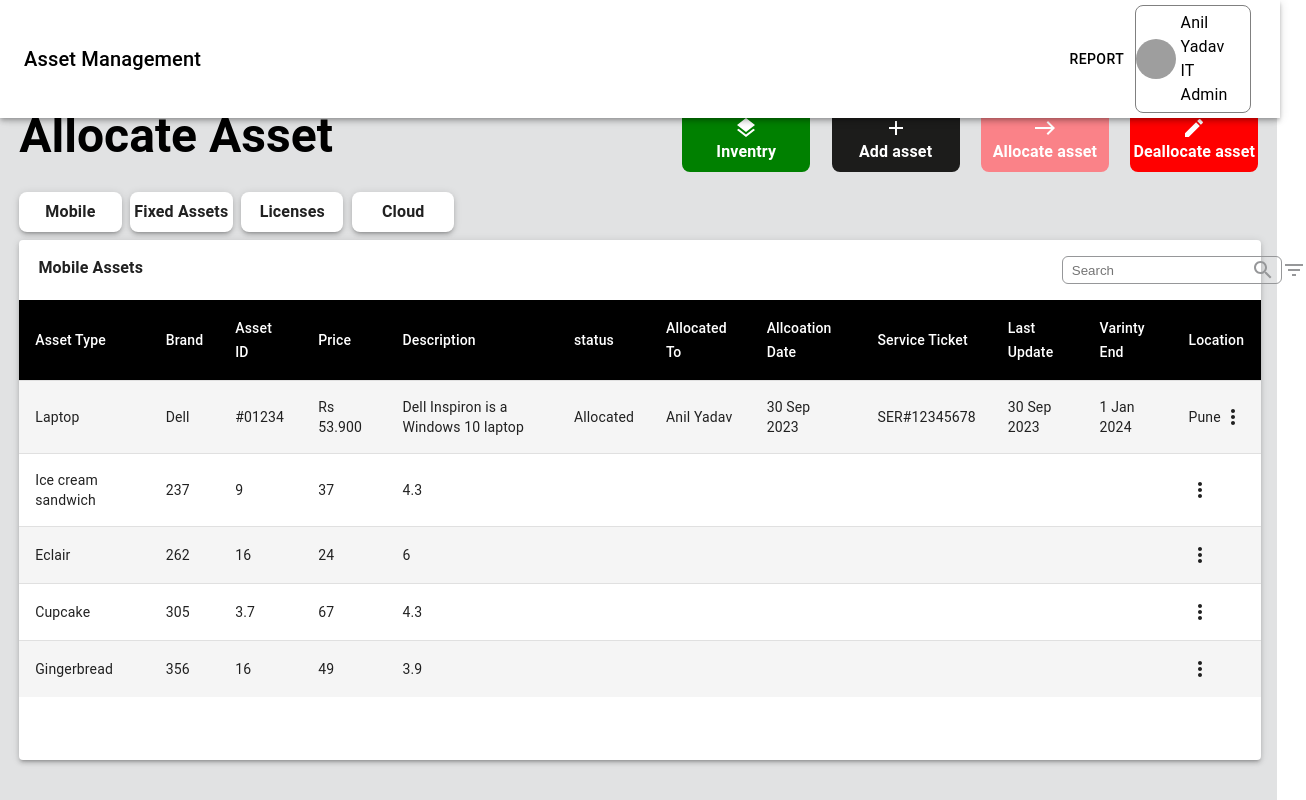
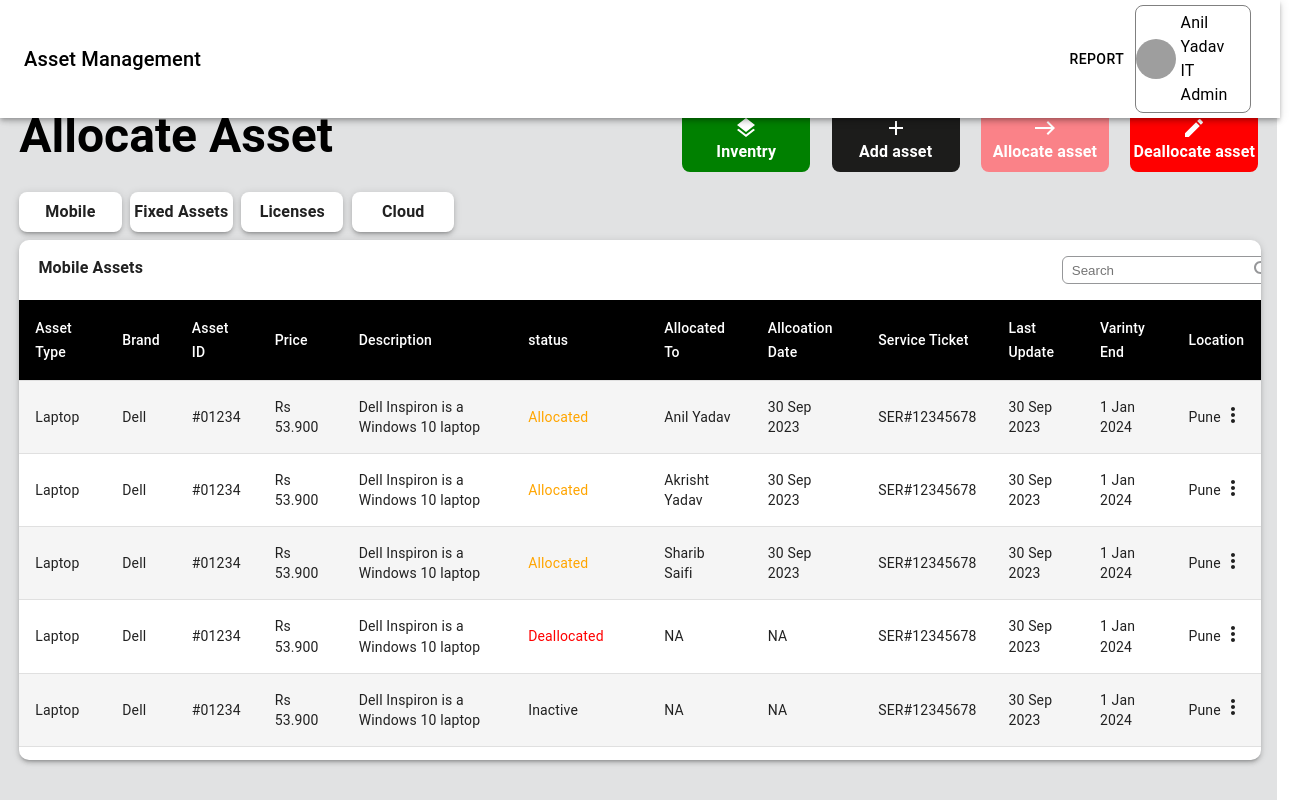
Before and after one commit to anil1707/asset-managment, a React (Create React App) app: page / in a window 1280 px wide. Shown: the whole page, 1306 px wide, since content can reach past the window. Built offline with nearby package versions, Linux system fonts and the light colour scheme; grey boxes are pictures that could not be loaded.

Commit message:
populate table

```diff
--- a/src/App.js
+++ b/src/App.js
@@ -1,3 +1,4 @@
+
 import Home from "./component/Home";
 import Nav from "./component/Nav";
 
--- a/src/component/Home.js
+++ b/src/component/Home.js
@@ -1,46 +1,12 @@
-import {
-  Box,
-  Button,
-  Paper,
-  Table,
-  TableBody,
-  TableCell,
-  TableContainer,
-  TableHead,
-  TableRow,
-  TextField,
-  Typography,
-  styled,
-  tableCellClasses,
-} from "@mui/material";
-import React from "react";
+import { Box, Paper, Typography } from "@mui/material";
+import React, { useState } from "react";
 import AddIcon from "@mui/icons-material/Add";
 import EastIcon from "@mui/icons-material/East";
 import EditIcon from "@mui/icons-material/Edit";
 import LayersIcon from "@mui/icons-material/Layers";
 import FilterListIcon from "@mui/icons-material/FilterList";
 import SearchIcon from "@mui/icons-material/Search";
-import MoreVertIcon from "@mui/icons-material/MoreVert";
-
-const StyledTableCell = styled(TableCell)(({ theme }) => ({
-  [`&.${tableCellClasses.head}`]: {
-    backgroundColor: theme.palette.common.black,
-    color: theme.palette.common.white,
-  },
-  [`&.${tableCellClasses.body}`]: {
-    fontSize: 14,
-  },
-}));
-
-const StyledTableRow = styled(TableRow)(({ theme }) => ({
-  "&:nth-of-type(odd)": {
-    backgroundColor: theme.palette.action.hover,
-  },
-  // hide last border
-  "&:last-child td, &:last-child th": {
-    border: 0,
-  },
-}));
+import TableComponent from "./TableComponent";
 
 function createData(
   assetType,
@@ -87,13 +53,175 @@ const rows = [
     "1 Jan 2024",
     "Pune"
   ),
-  createData("Ice cream sandwich", 237, 9.0, 37, 4.3),
-  createData("Eclair", 262, 16.0, 24, 6.0),
-  createData("Cupcake", 305, 3.7, 67, 4.3),
-  createData("Gingerbread", 356, 16.0, 49, 3.9),
+  createData(
+    "Laptop",
+    "Dell",
+    "#01234",
+    "Rs 53.900",
+    "Dell Inspiron is a Windows 10 laptop",
+    "Allocated",
+    "Akrisht Yadav",
+    "30 Sep 2023",
+    "SER#12345678",
+    "30 Sep 2023",
+    "1 Jan 2024",
+    "Pune"
+  ),
+  createData(
+    "Laptop",
+    "Dell",
+    "#01234",
+    "Rs 53.900",
+    "Dell Inspiron is a Windows 10 laptop",
+    "Allocated",
+    "Sharib Saifi",
+    "30 Sep 2023",
+    "SER#12345678",
+    "30 Sep 2023",
+    "1 Jan 2024",
+    "Pune"
+  ),
+  createData(
+    "Laptop",
+    "Dell",
+    "#01234",
+    "Rs 53.900",
+    "Dell Inspiron is a Windows 10 laptop",
+    "Deallocated",
+    "NA",
+    "NA",
+    "SER#12345678",
+    "30 Sep 2023",
+    "1 Jan 2024",
+    "Pune"
+  ),
+  createData(
+    "Laptop",
+    "Dell",
+    "#01234",
+    "Rs 53.900",
+    "Dell Inspiron is a Windows 10 laptop",
+    "Inactive",
+    "NA",
+    "NA",
+    "SER#12345678",
+    "30 Sep 2023",
+    "1 Jan 2024",
+    "Pune"
+  ),
+  createData(
+    "Laptop",
+    "Dell",
+    "#01234",
+    "Rs 53.900",
+    "Dell Inspiron is a Windows 10 laptop",
+    "Allocated",
+    "Anil Yadav",
+    "30 Sep 2023",
+    "SER#12345678",
+    "30 Sep 2023",
+    "1 Jan 2024",
+    "Pune"
+  ),
+  createData(
+    "Laptop",
+    "Dell",
+    "#01234",
+    "Rs 53.900",
+    "Dell Inspiron is a Windows 10 laptop",
+    "Defactive",
+    "NA",
+    "NA",
+    "SER#12345678",
+    "30 Sep 2023",
+    "1 Jan 2024",
+    "Pune"
+  ),
+  createData(
+    "Laptop",
+    "Dell",
+    "#01234",
+    "Rs 53.900",
+    "Dell Inspiron is a Windows 10 laptop",
+    "Available for allocation",
+    "NA",
+    "NA",
+    "SER#12345678",
+    "30 Sep 2023",
+    "1 Jan 2024",
+    "Pune"
+  ),
+  createData(
+    "Laptop",
+    "Dell",
+    "#01234",
+    "Rs 53.900",
+    "Dell Inspiron is a Windows 10 laptop",
+    "Available for allocation",
+    "NA",
+    "NA",
+    "SER#12345678",
+    "30 Sep 2023",
+    "1 Jan 2024",
+    "Pune"
+  ),
+  createData(
+    "Laptop",
+    "Dell",
+    "#01234",
+    "Rs 53.900",
+    "Dell Inspiron is a Windows 10 laptop",
+    "Available for allocation",
+    "NA",
+    "NA",
+    "SER#12345678",
+    "30 Sep 2023",
+    "1 Jan 2024",
+    "Pune"
+  ),
 ];
 
 const Home = () => {
+  const [isOnInventry, setIsOnInventry] = useState(false);
+  const [isOnAllocateAssete, setIsOnAllocateAssete] = useState(false);
+  const [isOnDeallocate, setIsOnDeallocate] = useState(false);
+  const [selectTab, setSelectTab] = useState("")
+
+  // const [anchorEl, setAnchorEl] = React.useState(null);
+  // const open = Boolean(anchorEl);
+  // const handleClick = (event) => {
+  //   setAnchorEl(event.currentTarget);
+  // };
+  // const handleClose = () => {
+  //   setAnchorEl(null);
+  // };
+
+  // return focus to the button when we transitioned from !open -> open
+
+  const clickOnInventy = () => {
+    setIsOnInventry(true);
+    setIsOnAllocateAssete(false);
+    setIsOnDeallocate(false);
+    setSelectTab("inventry")
+  };
+  const clickOnAllocateAsset = () => {
+    setIsOnAllocateAssete(true);
+    setIsOnInventry(false);
+    setIsOnDeallocate(false);
+    setSelectTab("allocateAsset")
+  };
+  const clickOnDeallocate = () => {
+    setIsOnDeallocate(true);
+    setIsOnInventry(false);
+    setIsOnAllocateAssete(false);
+    setSelectTab("deallocate")
+  };
+  const clickOnAddAsset = () => {
+    setIsOnDeallocate(false);
+    setIsOnInventry(false);
+    setIsOnAllocateAssete(false);
+    setSelectTab("");
+  };
   return (
     <Box sx={{ marginTop: "7.3vh" }}>
       <Box sx={{ display: "flex", padding: "50px 0 20px 0", color: "white" }}>
@@ -114,7 +242,9 @@ const Home = () => {
           }}
         >
           <Box
-            sx={{
+            sx={
+              !isOnInventry
+                ? {
                     display: "flex",
                     flexDirection: "column",
                     justifyContent: "center",
@@ -123,7 +253,21 @@ const Home = () => {
                     borderRadius: "8px",
                     width: "10vw",
                     height: "8vh",
-            }}
+                    cursor: "pointer",
+                  }
+                : {
+                    display: "flex",
+                    flexDirection: "column",
+                    justifyContent: "center",
+                    alignItems: "center",
+                    color: "green",
+                    borderRadius: "8px",
+                    width: "10vw",
+                    height: "8vh",
+                    borderBottom: "8px solid green",
+                  }
+            }
+            onClick={clickOnInventy}
           >
             <LayersIcon />
             <Typography sx={{ fontWeight: "bold" }}>Inventry</Typography>
@@ -139,12 +283,15 @@ const Home = () => {
               width: "10vw",
               height: "8vh",
             }}
+            onClick={clickOnAddAsset}
           >
             <AddIcon />
             <Typography sx={{ fontWeight: "bold" }}>Add asset</Typography>
           </Box>
           <Box
-            sx={{
+            sx={
+              !isOnAllocateAssete
+                ? {
                     display: "flex",
                     flexDirection: "column",
                     justifyContent: "center",
@@ -153,13 +300,29 @@ const Home = () => {
                     borderRadius: "8px",
                     width: "10vw",
                     height: "8vh",
-            }}
+                    cursor: "pointer",
+                  }
+                : {
+                    display: "flex",
+                    flexDirection: "column",
+                    justifyContent: "center",
+                    alignItems: "center",
+                    color: "#fa8288",
+                    borderRadius: "8px",
+                    width: "10vw",
+                    height: "8vh",
+                    borderBottom: "8px solid #fa8288",
+                  }
+            }
+            onClick={clickOnAllocateAsset}
           >
             <EastIcon />
             <Typography sx={{ fontWeight: "bold" }}>Allocate asset</Typography>
           </Box>
           <Box
-            sx={{
+            sx={
+              !isOnDeallocate
+                ? {
                     display: "flex",
                     flexDirection: "column",
                     justifyContent: "center",
@@ -168,7 +331,21 @@ const Home = () => {
                     borderRadius: "8px",
                     width: "10vw",
                     height: "8vh",
-            }}
+                    cursor: "pointer",
+                  }
+                : {
+                    display: "flex",
+                    flexDirection: "column",
+                    justifyContent: "center",
+                    alignItems: "center",
+                    color: "red",
+                    borderRadius: "8px",
+                    width: "10vw",
+                    height: "8vh",
+                    borderBottom: "8px solid red",
+                  }
+            }
+            onClick={clickOnDeallocate}
           >
             <EditIcon />
             <Typography sx={{ fontWeight: "bold" }}>
@@ -248,9 +425,11 @@ const Home = () => {
           elevation={3}
           sx={{
             width: "97vw",
-            height: "65vh",
+            maxHeight: "65vh",
             margin: "1vh 0 0 1.5vw",
             position: "relative",
+            overflow: "hidden",
+            borderRadius: "10px",
           }}
         >
           <Box
@@ -289,69 +468,7 @@ const Home = () => {
               <FilterListIcon sx={{ color: "#969799" }} />
             </Box>
           </Box>
-          <TableContainer>
-            <Table sx={{ minWidth: 700 }} aria-label="customized table">
-              <TableHead>
-                <TableRow>
-                  <StyledTableCell>Asset Type</StyledTableCell>
-                  <StyledTableCell align="left">Brand</StyledTableCell>
-                  <StyledTableCell align="left">Asset ID</StyledTableCell>
-                  <StyledTableCell align="left">Price</StyledTableCell>
-                  <StyledTableCell align="left">Description</StyledTableCell>
-                  <StyledTableCell align="left">status</StyledTableCell>
-                  <StyledTableCell align="left">Allocated To</StyledTableCell>
-                  <StyledTableCell align="left">
-                    Allcoation Date
-                  </StyledTableCell>
-                  <StyledTableCell align="left">Service Ticket</StyledTableCell>
-                  <StyledTableCell align="left">Last Update</StyledTableCell>
-                  <StyledTableCell align="left">Varinty End</StyledTableCell>
-                  <StyledTableCell align="left">Location</StyledTableCell>
-                </TableRow>
-              </TableHead>
-              <TableBody>
-                {rows.map((row) => (
-                  <StyledTableRow key={row.assetId}>
-                    <StyledTableCell align="left">
-                      {row.assetType}
-                    </StyledTableCell>
-                    <StyledTableCell component="th" scope="row">
-                      {row.brand}
-                    </StyledTableCell>
-                    <StyledTableCell align="left">
-                      {row.assetId}
-                    </StyledTableCell>
-                    <StyledTableCell align="left">{row.price}</StyledTableCell>
-                    <StyledTableCell align="left">
-                      {row.description}
-                    </StyledTableCell>
-                    <StyledTableCell align="left">{row.status}</StyledTableCell>
-                    <StyledTableCell align="left">
-                      {row.allocatedTo}
-                    </StyledTableCell>
-                    <StyledTableCell align="left">
-                      {row.allocationDate}
-                    </StyledTableCell>
-                    <StyledTableCell align="left">
-                      {row.serviceTicket}
-                    </StyledTableCell>
-                    <StyledTableCell align="left">
-                      {row.lastUpdate}
-                    </StyledTableCell>
-                    <StyledTableCell align="left">
-                      {row.varintyEnd}
-                    </StyledTableCell>
-                    <StyledTableCell align="left" width={"5.5%"}>
-                      <Box sx={{display:"flex", justifyContent:"space-between", alignItems:"center"}}>
-                        {row.location} <MoreVertIcon />
-                       </Box>
-                    </StyledTableCell>
-                  </StyledTableRow>
-                ))}
-
-              </TableBody>
-            </Table>
-          </TableContainer>
+          <TableComponent rows={rows} selectedTab = {selectTab} />
         </Paper>
       </Box>
     </Box>
--- /dev/null
+++ b/src/component/TableComponent.js
@@ -0,0 +1,194 @@
+import {
+  Box,
+  Table,
+  TableBody,
+  TableCell,
+  TableContainer,
+  TableHead,
+  TableRow,
+  tableCellClasses,
+  styled,
+  Popper,
+  Grow,
+  Paper,
+  ClickAwayListener,
+  MenuList,
+} from "@mui/material";
+import React from "react";
+import MoreVertIcon from "@mui/icons-material/MoreVert";
+
+const TableComponent = ({ rows, selectedTab }) => {
+  console.log(selectedTab);
+  const anchorRef = React.useRef(null);
+  const [open, setOpen] = React.useState(false);
+  const prevOpen = React.useRef(open);
+  React.useEffect(() => {
+    if (prevOpen.current === true && open === false) {
+      anchorRef.current.focus();
+    }
+
+    prevOpen.current = open;
+  }, [open]);
+  const handleToggle = () => {
+    setOpen((prevOpen) => !prevOpen);
+  };
+  const StyledTableCell = styled(TableCell)(({ theme }) => ({
+    [`&.${tableCellClasses.head}`]: {
+      backgroundColor: theme.palette.common.black,
+      color: theme.palette.common.white,
+    },
+    [`&.${tableCellClasses.body}`]: {
+      fontSize: 14,
+    },
+  }));
+
+  const StyledTableRow = styled(TableRow)(({ theme }) => ({
+    "&:nth-of-type(odd)": {
+      backgroundColor: theme.palette.action.hover,
+    },
+    // hide last border
+    "&:last-child td, &:last-child th": {
+      border: 0,
+    },
+  }));
+  const handleClose = (event) => {
+    if (anchorRef.current && anchorRef.current.contains(event.target)) {
+      return;
+    }
+
+    setOpen(false);
+  };
+
+  function handleListKeyDown(event) {
+    if (event.key === "Tab") {
+      event.preventDefault();
+      setOpen(false);
+    } else if (event.key === "Escape") {
+      setOpen(false);
+    }
+  }
+  return (
+    <Box>
+      <TableContainer sx={{ maxHeight: "60vh" }}>
+        <Table stickyHeader aria-label="sticky table">
+          <TableHead>
+            <TableRow>
+              <StyledTableCell>Asset Type</StyledTableCell>
+              <StyledTableCell align="left">Brand</StyledTableCell>
+              <StyledTableCell align="left">Asset ID</StyledTableCell>
+              <StyledTableCell align="left">Price</StyledTableCell>
+              <StyledTableCell align="left">Description</StyledTableCell>
+              <StyledTableCell align="left">status</StyledTableCell>
+              <StyledTableCell align="left">Allocated To</StyledTableCell>
+              <StyledTableCell align="left">Allcoation Date</StyledTableCell>
+              <StyledTableCell align="left">Service Ticket</StyledTableCell>
+              <StyledTableCell align="left">Last Update</StyledTableCell>
+              <StyledTableCell align="left">Varinty End</StyledTableCell>
+              <StyledTableCell align="left">Location</StyledTableCell>
+            </TableRow>
+          </TableHead>
+          <TableBody>
+            {rows.map((row) => (
+              <StyledTableRow key={row.assetId}>
+                <StyledTableCell align="left">{row.assetType}</StyledTableCell>
+                <StyledTableCell component="th" scope="row">
+                  {row.brand}
+                </StyledTableCell>
+                <StyledTableCell align="left">{row.assetId}</StyledTableCell>
+                <StyledTableCell align="left">{row.price}</StyledTableCell>
+                <StyledTableCell align="left">
+                  {row.description}
+                </StyledTableCell>
+                <StyledTableCell
+                  sx={{
+                    color:
+                      row.status === "Deallocated" || row.status === "Defactive"
+                        ? "red"
+                        : row.status === "Available for allocation"
+                        ? "green"
+                        : row.status === "Allocated"
+                        ? "orange"
+                        : "",
+                  }}
+                  align="left"
+                >
+                  {row.status}
+                </StyledTableCell>
+                <StyledTableCell align="left">
+                  {row.allocatedTo}
+                </StyledTableCell>
+                <StyledTableCell align="left">
+                  {row.allocationDate}
+                </StyledTableCell>
+                <StyledTableCell align="left">
+                  {row.serviceTicket}
+                </StyledTableCell>
+                <StyledTableCell align="left">{row.lastUpdate}</StyledTableCell>
+                <StyledTableCell align="left">{row.varintyEnd}</StyledTableCell>
+                <StyledTableCell align="left" width={"5.5%"}>
+                  <Box
+                    sx={{
+                      display: "flex",
+                      justifyContent: "space-between",
+                      alignItems: "center",
+                    }}
+                  >
+                    {row.location}
+
+                    <div>
+                      <MoreVertIcon
+                        ref={anchorRef}
+                        id="composition-button"
+                        aria-controls={open ? "composition-menu" : undefined}
+                        aria-expanded={open ? "true" : undefined}
+                        aria-haspopup="true"
+                        onClick={handleToggle}
+                      />
+                      <Popper
+                        open={open}
+                        anchorEl={anchorRef.current}
+                        role={undefined}
+                        placement="bottom-end"
+                        transition
+                        disablePortal
+                      >
+                        {({ TransitionProps, placement }) => (
+                          <Grow
+                            {...TransitionProps}
+                            style={{
+                              transformOrigin:
+                                placement === "bottom-start"
+                                  ? "top left"
+                                  : "left bottom",
+                            }}
+                          >
+                            <Paper>
+                              <ClickAwayListener onClickAway={handleClose}>
+                                <MenuList
+                                  autoFocusItem={open}
+                                  id="composition-menu"
+                                  aria-labelledby="composition-button"
+                                  onKeyDown={handleListKeyDown}
+                                >
+                                  {/* <MenuItem onClick={handleClose}>
+                                        De-allocate
+                                      </MenuItem> */}
+                                </MenuList>
+                              </ClickAwayListener>
+                            </Paper>
+                          </Grow>
+                        )}
+                      </Popper>
+                    </div>
+                  </Box>
+                </StyledTableCell>
+              </StyledTableRow>
+            ))}
+          </TableBody>
+        </Table>
+      </TableContainer>
+    </Box>
+  );
+};
+
+export default TableComponent;
```
Lines whose indentation alone changed are shown as unchanged.
